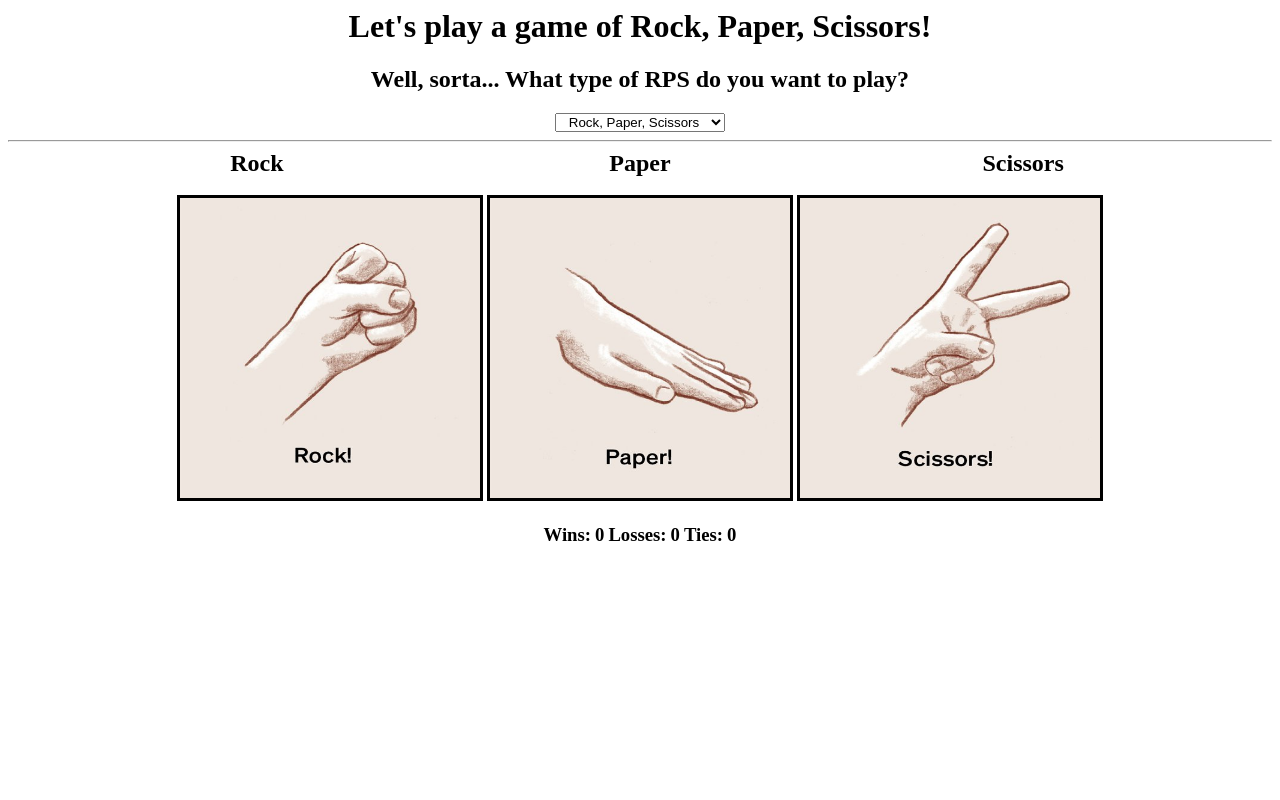
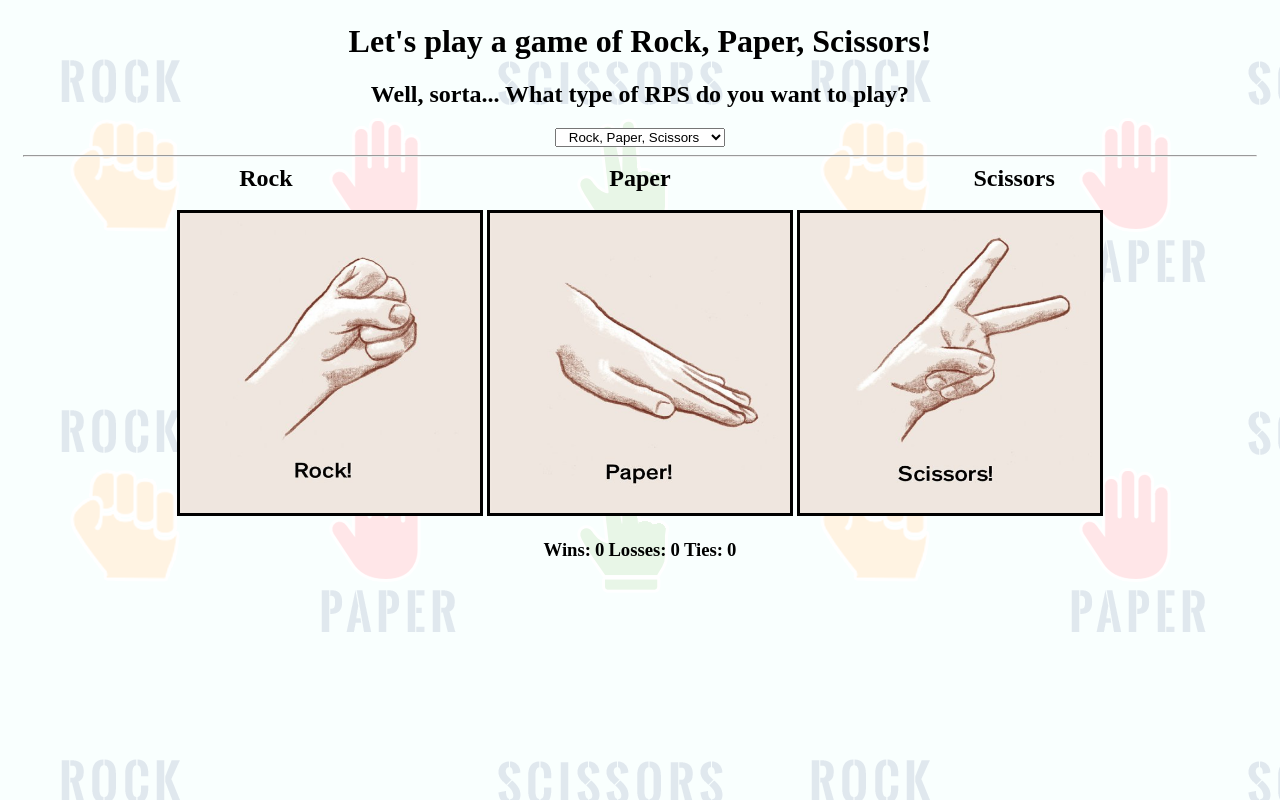
Before and after one commit to tjchecketts/rock-paper-scissors, a PHP site: page /rps.html in a window 1280 px wide. Run offline with PHP 8.4, Linux system fonts and the light colour scheme.

Commit message:
add comments throughout and opaque background

```diff
--- a/CSS/rps.css
+++ b/CSS/rps.css
@@ -1,12 +1,34 @@
+/* center all text */
 html {
-  display: inline;
+  display: inline-block;
   text-align: center;
+  margin: 15px;
 }
 
+/* need both backgrounds for image to be opaque */
+background {
+  position: relative;
+}
+
+.background:after {
+   content : "";
+   display: block;
+   position: absolute;
+   top: 0;
+   left: 0;
+   background-image: url(../images/background-rps.png);
+   width: 100%;
+   height: 100%;
+   opacity : 0.15;
+   z-index: -1;
+}
+
+/* centers the dropdown box */
 #game {
   text-align-last: center;
 }
 
+/* need inline-block on everything below */
 #rock, #paper, #scissors {
   display: inline-block;
   margin: auto;
--- a/rps.html
+++ b/rps.html
@@ -1,13 +1,19 @@
 <html>
   <head>
     <title>Let's play RPS!</title>
+    <!-- attach CSS -->
     <link rel="stylesheet" type="text/css" href="css/rps.css">
   </head>
 
   <body>
+
+    <!-- background class -->
+    <div class="background"></div>
+
     <h1>Let's play a game of Rock, Paper, Scissors!</h1>
     <h2>Well, sorta... What type of RPS do you want to play?</h2>
 
+    <!-- dropdown box -->
     <select id="game">
       <option value="rps">Rock, Paper, Scissors</option>
       <option value="bhn">Bear, Hunter, Ninja</option>
@@ -16,6 +22,7 @@
 
     <hr></hr>
 
+    <!-- fill in instructions and what beats what -->
     <section>
       <h2 id="rock">Rock</h2>
       <h2 id="paper">Paper</h2>
@@ -24,12 +31,14 @@
 
     <br>
 
+    <!-- dynamic images -->
     <div class="images">
       <img id="rock_img" src="images/rock.jpg" alt="Rock cartoon hand sign" height="300" width="300">
       <img id="paper_img" src="images/paper.jpg" alt="Paper cartoon hand sign" height="300" width="300">
       <img id="scissors_img" src="images/scissors.jpg" alt="Scissors cartoon hand sign" height="300" width="300">
     </div>
 
+    <!-- count score -->
     <div class="winners">
       <h3> Wins: </h3>
       <h3 id="wins">0</h3>
@@ -40,6 +49,7 @@
     </div>
   </body>
 
+  <!-- attach JS and jQuery -->
   <script src="http://ajax.googleapis.com/ajax/libs/jquery/2.2.0/jquery.min.js"></script>
   <script src="js/rps.js"></script>
 </html>
```
Also changed, not shown: JS/rps.js (+10 -3 lines), Images/background-rps.png (added).
